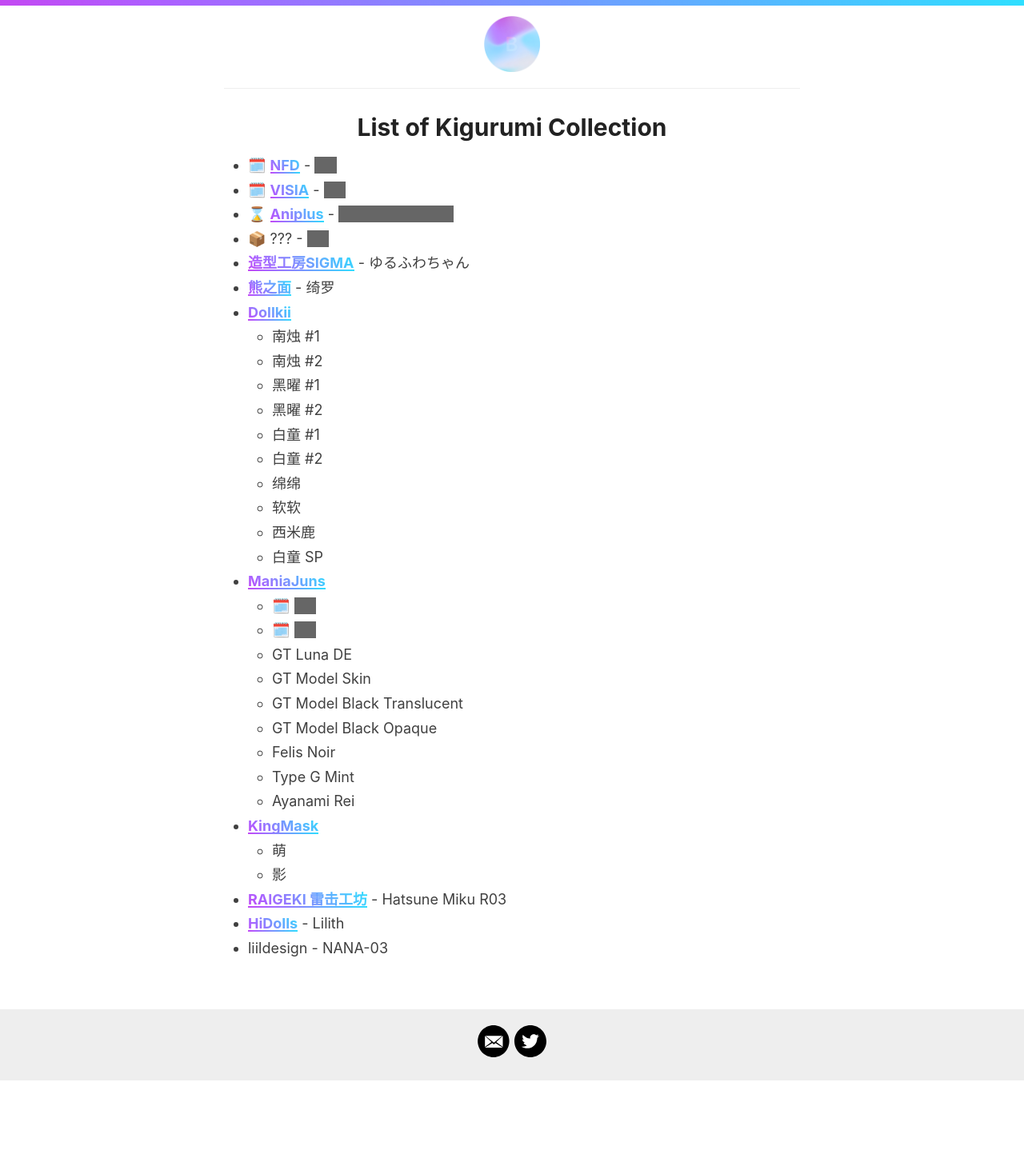
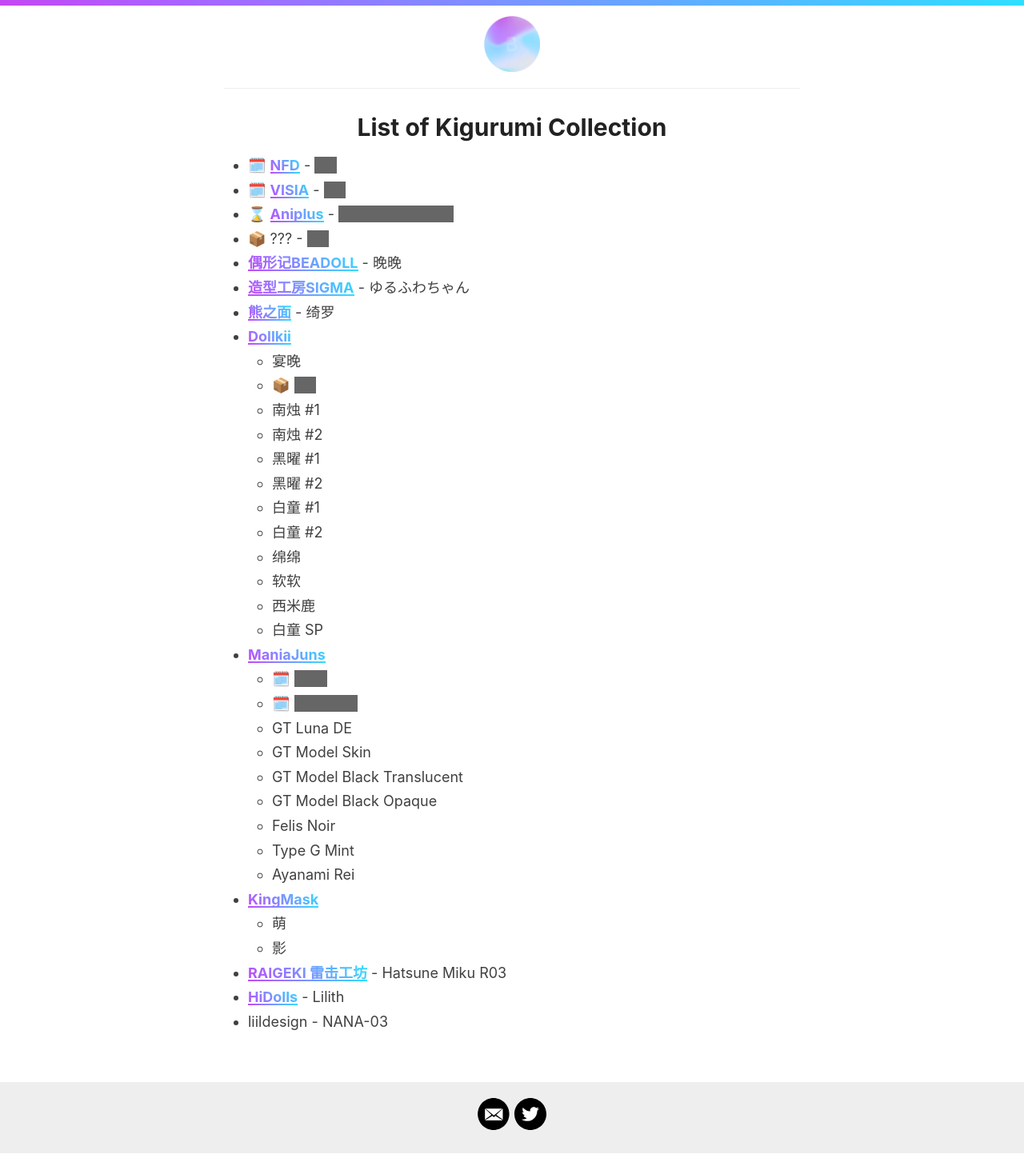
Before and after one commit to 98827ddb7e5a2c2e261912a23d9251d6/98827ddb7e5a2c2e261912a23d9251d6.github.io, a Jekyll site: the page built from _pages/kig-list.md, in a window 1280 px wide. Shown: the whole page at 80% size. Built offline with Jekyll 4.4.1, drawn with Linux system fonts in a browser that asks for light colours; before the commit the page ends 1351 px from its top, so only the background shows below that.

Commit message:
- new Kig

```diff
--- a/_pages/kig-list.md
+++ b/_pages/kig-list.md
@@ -8,9 +8,12 @@
 - 🗓️ [VISIA](https://space.bilibili.com/601248010){:target="_blank" rel="noopener"} - <span class="hidden-text">???<span>
 - ⌛️ [Aniplus](https://twitter.com/KFY_Aniplus){:target="_blank" rel="noopener"} - <span class="hidden-text">Haruhi Suzumiya<span>
 - 📦 ??? - <span class="hidden-text">???<span>
+- [偶形记BEADOLL](https://weibo.com/u/7734682449){:target="_blank" rel="noopener"} - 晚晚
 - [造型工房SIGMA](https://www.buildupstudiosigma.com){:target="_blank" rel="noopener"} - ゆるふわちゃん
 - [熊之面](https://weibo.com/u/6450364112){:target="_blank" rel="noopener"} - 绮罗
 - [Dollkii](https://weibo.com/u/6727163726){:target="_blank" rel="noopener"}
+	- 宴晚
+	- 📦 <span class="hidden-text">???<span>
 	- 南烛 #1
 	- 南烛 #2
 	- 黑曜 #1
@@ -22,8 +25,8 @@
 	- 西米鹿
 	- 白童 SP
 - [ManiaJuns](https://twitter.com/maniajuns){:target="_blank" rel="noopener"}
-	- 🗓️ <span class="hidden-text">???<span>
-	- 🗓️ <span class="hidden-text">???<span>
+	- 🗓️ <span class="hidden-text">AHEI<span>
+	- 🗓️ <span class="hidden-text">MD02 TT<span>
 	- GT Luna DE
 	- GT Model Skin
 	- GT Model Black Translucent
```
